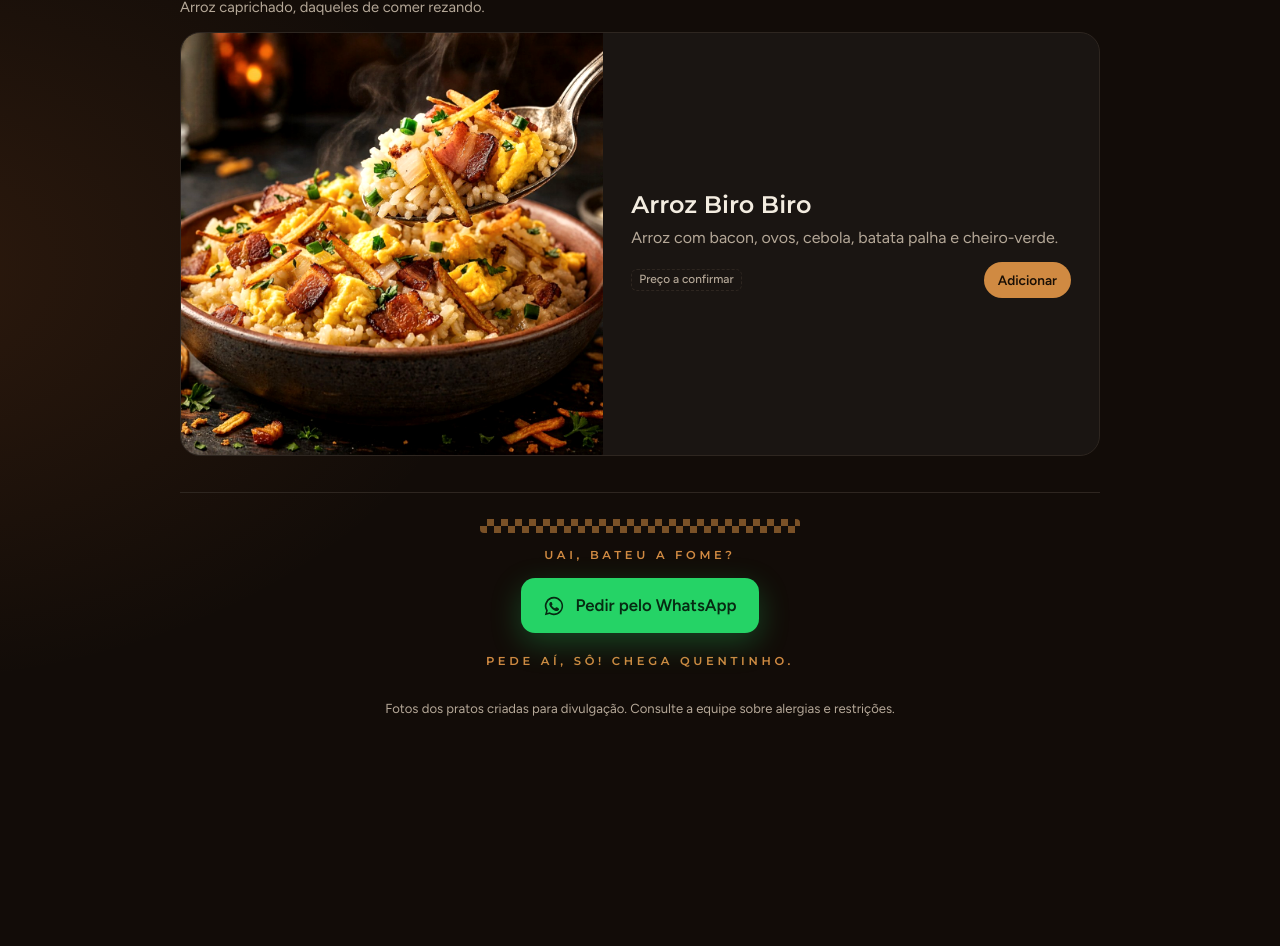
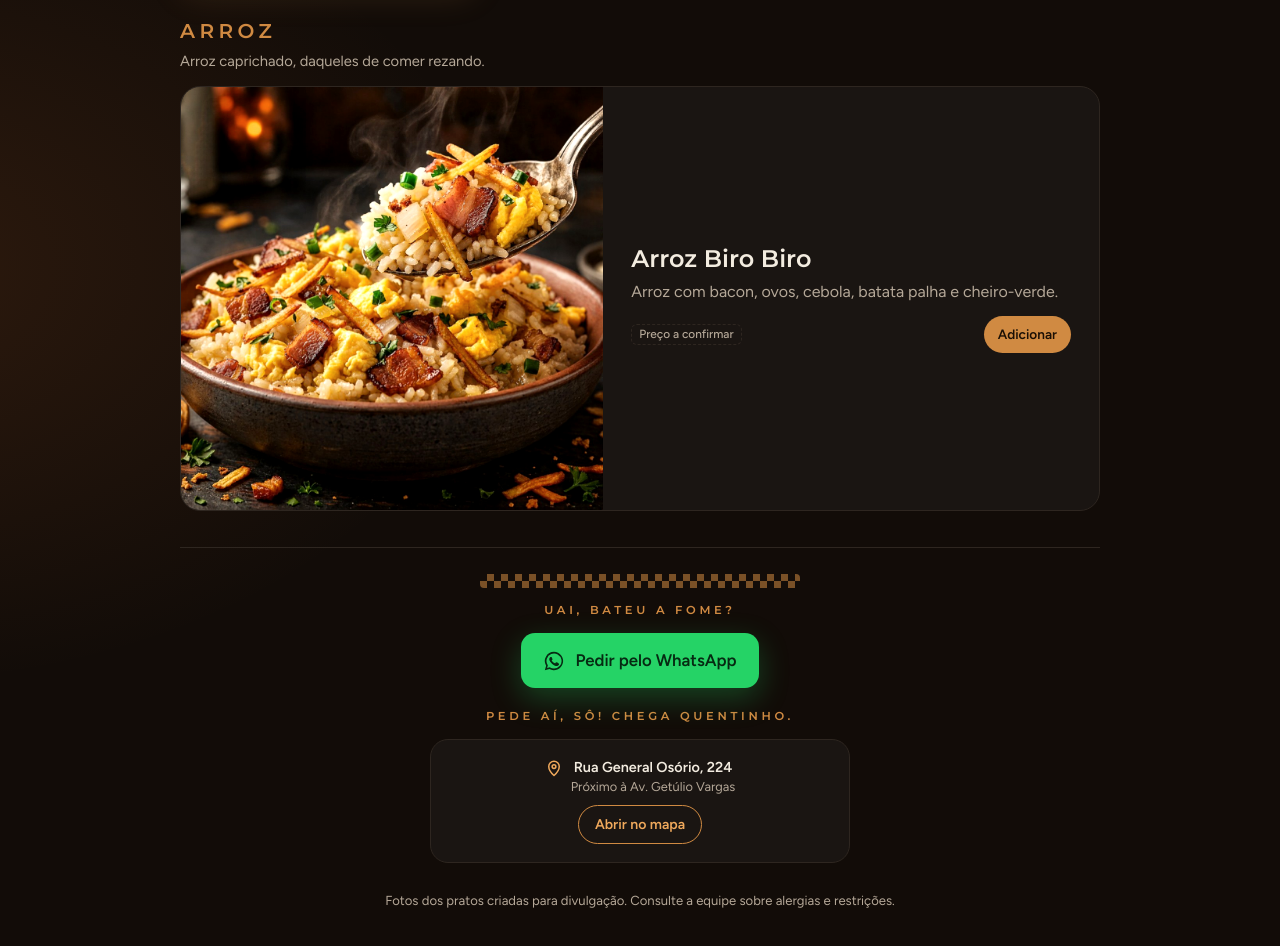
Before and after one commit to daianedossantosgondim/cardapio-nice-cafe, a plain HTML site: page index.html in a window 1280 px wide. Shown: the part 1232-2178 px from the top of the page. Before the commit the page ends 2080 px from the top, so only its background shows below. Drawn offline with Linux system fonts and the light colour scheme.

Commit message:
Adiciona endereço com link para o mapa
Co-Authored-By: Claude Opus 5.5 <noreply@anthropic.com>
Claude-Session: https://claude.ai/code/session_01RZ52VyvBZRxbuiQCJtwUwC

```diff
--- a/index.html
+++ b/index.html
@@ -107,6 +107,13 @@ h3.cat{font-family:var(--display);font-weight:600;font-size:1.25rem;margin:0;let
 .contato .caps{font-size:.72rem;color:var(--accent)}
 footer{margin-top:28px;color:var(--muted);font-size:.82rem;text-align:center}
 .peca{font-size:.78rem;color:var(--accent);margin-top:6px}
+.end{display:inline-flex;align-items:flex-start;gap:8px;font-size:.9rem;color:var(--ink);text-decoration:none;line-height:1.35}
+.end svg{width:18px;height:18px;flex:none;margin-top:1px;stroke:var(--accent-hi)}
+.end small{display:block;color:var(--muted);font-size:.8rem}
+.end:hover b{text-decoration:underline}
+.local{display:grid;gap:10px;justify-items:center;background:var(--surface);border:1px solid var(--line);border-radius:18px;padding:18px 20px;width:min(420px,100%)}
+.mapa{display:inline-flex;align-items:center;gap:8px;text-decoration:none;font-weight:600;font-size:.88rem;color:var(--accent-hi);border:1px solid var(--accent);border-radius:999px;padding:8px 16px}
+.mapa:hover{background:var(--accent);color:var(--accent-ink)}
 
 /* quentura: fotos aquecidas, brilho de fogão a lenha e brasas */
 .foto img,.hero-foto img,.midia img,.lista .mini{filter:saturate(1.12) sepia(.12) contrast(1.04) brightness(1.03)}
@@ -217,6 +224,7 @@ footer{margin-top:28px;color:var(--muted);font-size:.82rem;text-align:center}
         DAS 16H ÀS 23H
       </span>
       <span class="status" id="status"><i></i><span id="status-txt">Confira o horário</span></span>
+      <a class="end" href="https://www.google.com/maps/search/?api=1&query=Rua%20General%20Os%C3%B3rio%2C%20224%2C%20Patos%20de%20Minas%20-%20MG" target="_blank" rel="noopener"><svg viewBox="0 0 24 24" fill="none" stroke-width="2" stroke-linecap="round" stroke-linejoin="round" aria-hidden="true"><path d="M12 22s7-6.2 7-12a7 7 0 0 0-14 0c0 5.8 7 12 7 12Z"/><circle cx="12" cy="10" r="2.5"/></svg><span><b>Rua General Osório, 224</b><small>Próximo à Av. Getúlio Vargas</small></span></a>
       <div class="ctas"><a class="cta" id="cta-zap" target="_blank" rel="noopener"></a><a class="ver" href="#macarrao">Ver cardápio ↓</a></div>
     </div>
     <div class="hero-foto">
@@ -233,6 +241,10 @@ footer{margin-top:28px;color:var(--muted);font-size:.82rem;text-align:center}
     <span class="caps">Uai, bateu a fome?</span>
     <a class="cta" id="cta-zap-2" target="_blank" rel="noopener"></a>
     <span class="caps peca">Pede aí, sô! Chega quentinho.</span>
+    <div class="local">
+      <span class="end"><svg viewBox="0 0 24 24" fill="none" stroke-width="2" stroke-linecap="round" stroke-linejoin="round" aria-hidden="true"><path d="M12 22s7-6.2 7-12a7 7 0 0 0-14 0c0 5.8 7 12 7 12Z"/><circle cx="12" cy="10" r="2.5"/></svg><span><b>Rua General Osório, 224</b><small>Próximo à Av. Getúlio Vargas</small></span></span>
+      <a class="mapa" href="https://www.google.com/maps/search/?api=1&query=Rua%20General%20Os%C3%B3rio%2C%20224%2C%20Patos%20de%20Minas%20-%20MG" target="_blank" rel="noopener">Abrir no mapa</a>
+    </div>
   </div>
   <footer>Fotos dos pratos criadas para divulgação. Consulte a equipe sobre alergias e restrições.</footer>
 </div>
```
